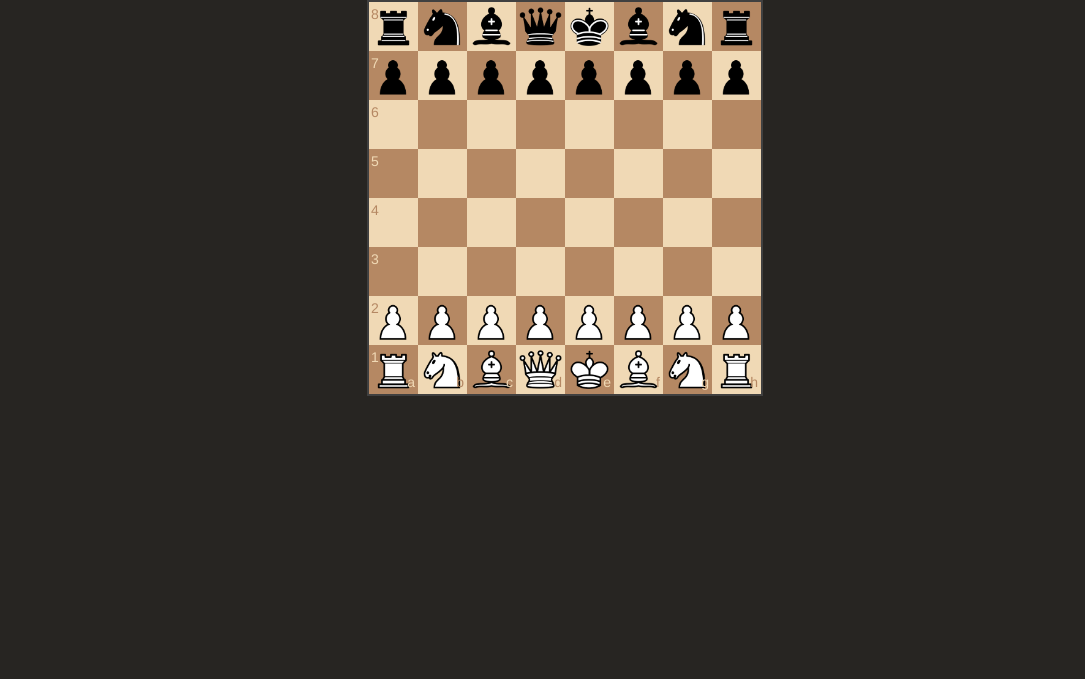
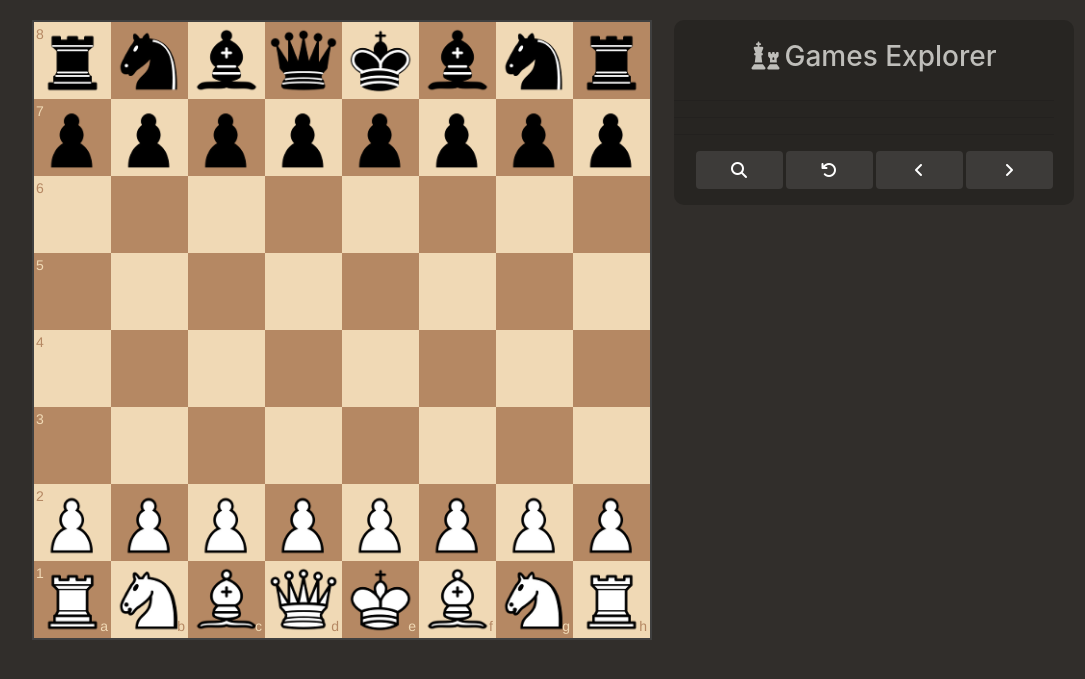
Before and after one commit to felaube/chess-games-explorer, a Flask app: template templates/explorer.html in a window 1280 px wide. Shown: the top 679 px of the page, without its empty margins (75-1160 px from the left). Run offline with Flask 2, Linux system fonts and the light colour scheme; the template is opened without the code that fills it: most values are stand-ins (such as "Sample title", 1, 10 or a date in 2020); some libraries are stand-ins or nearby versions.

Commit message:
Adds goBack, goForward and reset functions

```diff
--- a/app.py
+++ b/app.py
@@ -37,10 +37,17 @@ def index():
                 games = response["games"]
 
                 for game in games:
-                    # Parse each game from the archive
-                    pgn = game["pgn"]
 
-                    parse_pgn(moves_history, pgn)
+                    # Don't consider chess variations
+                    # other than the classical one
+                    if game["rules"] == "chess":
+                        # Parse each game from the archive
+                        try:
+                            pgn = game["pgn"]
+
+                            parse_pgn(moves_history, pgn)
+                        except KeyError:
+                            pass
 
             calculate_percentages(moves_history)
 
--- a/static/styles.css
+++ b/static/styles.css
@@ -1,6 +1,6 @@
 body
 {
-    background-color: rgba(39,37,34,1);
+    background-color: rgba(49,46,43,1);
 }
 
 main .form-control
@@ -46,7 +46,7 @@ main .center
 
 .moves-list-element
 {
-    height: 1.25rem;
+    height: 1.75rem;
 }
 
 .progress
@@ -74,14 +74,71 @@ main .center
 
 .container
 {
+    border-color: rgba(0,0,0,.3);
+}
+
+.moves-container
+{
     background-color: rgba(39,37,34,1);
-    border-color: rgba(0,0,0,.3);
-    width: 50%;
+    padding-top: 20px;
+    padding-right: 20px;
+    display: inline-block;
+    margin-top: 20px;
+    border-radius: 10px;
+    width: 400px;
+}
+
+a.logo
+{
+    text-decoration: none;
+}
+
+.logo
+{
+    text-decoration: none;
+}
+
+.logo h3
+{
+    color: #bfbeba;
+    text-align: center;
+    padding-bottom: 10px;
+    padding-left: 20px;
+}
+
+.logo h3 i
+{
+    padding-right: 5px;
+}
+
+.moves-container p
+{
+    color: #bfbeba;
+    padding-left: 40px;
+    padding-right: 20px;
+}
+
+.moves-container .buttons-container
+{
+    display: flex;
+    padding-left: 20px;
+    padding-bottom: 1rem;
+}
+
+.moves-container .buttons-container button
+{
+    background-color: rgba(61,59,57,1);
+    width: -webkit-fill-available;
+    margin-left: 1.5px;
+    margin-right: 1.5px;
+    color: white;
 }
 
 .board-container
 {
+    padding: 20px;
     text-align: -webkit-center;
+    float: left;
 }
 
 button .move-link
--- a/templates/explorer.html
+++ b/templates/explorer.html
@@ -1,24 +1,46 @@
 {% extends "layout.html" %}
 
 {% block title %}
-    Home
+    Explorer
 {% endblock %}
 
 {% block main %}
     <div class="container">
         <div class="board-container">
-            <div id="myBoard" style="width: 400px"></div>
+            <div id="myBoard" style="width: 624px"></div>
             <script>
                 var board = Chessboard('myBoard', 'start')
                 const chessKernel = new Chess()
                 var moves = {{ moves | safe }};
+                var movesHistory = [];
+                var currentMoveIndex = 0;
+                document.addEventListener("keydown", function(){
+                    if(event.code === "ArrowLeft")
+                    {
+                        goBack(board, chessKernel, moves);
+                    }
+                    else if(event.code === "ArrowRight")
+                    {
+                        goForward(board, chessKernel, moves);
+                    }
+                });
             </script>
         </div>
 
+
         <div class="moves-container">
-            <ul id="movesList" class="moves-list">
-
-            </ul>
+            <a href="/" class="logo"><h3><i class="fas fa-chess"></i>Games Explorer</h3></a>
+            <hr>
+            <p id="movesHistory"></p>
+            <hr>
+            <ul id="movesList" class="moves-list"></ul>
+            <hr>
+            <div class="buttons-container">
+                <button class="btn"><i class="fa fa-search"></i></button>
+                <button class="btn" onclick="reset(board, chessKernel)"><i class="fa fa-undo"></i></button>
+                <button class="btn" onclick="goBack(board, chessKernel, moves)"><i class="fa fa-angle-left"></i></button>
+                <button class="btn" onclick="goForward(board, chessKernel, moves)"><i class="fa fa-angle-right"></i></button>
+            </div>
         </div>
         <script>createMovesList(moves)</script>
     </div>
--- a/templates/index.html
+++ b/templates/index.html
@@ -6,6 +6,7 @@
 
 {% block main %}
     <div class="center">
+        <a href="/" class="logo"><h3><i class="fas fa-chess"></i>Games Explorer</h3></a>
         <form action="/" method="POST">
             <div class="form-group">
                 <input class="form-control" name="username" type="text">
--- a/templates/layout.html
+++ b/templates/layout.html
@@ -4,11 +4,16 @@
 
     <head>
 
+        <!-- Add Bootstrap library -->
         <link rel="stylesheet" href="https://stackpath.bootstrapcdn.com/bootstrap/4.4.1/css/bootstrap.min.css" integrity="sha384-Vkoo8x4CGsO3+Hhxv8T/Q5PaXtkKtu6ug5TOeNV6gBiFeWPGFN9MuhOf23Q9Ifjh" crossorigin="anonymous">
 
         <link rel="stylesheet" href="/static/styles.css">
 
+        <!-- Add chessboard library -->
         <link rel="stylesheet" href="/static/board/css/chessboard-1.0.0.css">
+
+        <!-- Add icon library -->
+        <script src="https://kit.fontawesome.com/c1e601ff0b.js" crossorigin="anonymous"></script>
 
         <script src="https://code.jquery.com/jquery-3.4.1.min.js"></script>
 
@@ -17,7 +22,6 @@
         <script src="/static/chess/chess.js"></script>
 
         <script src="/static/explorer.js"></script>
-
 
         <title>Chess Games Explorer {% block title %}{% endblock %}</title>
 
```
Also changed, not shown: static/explorer.js (+64 -3 lines).
